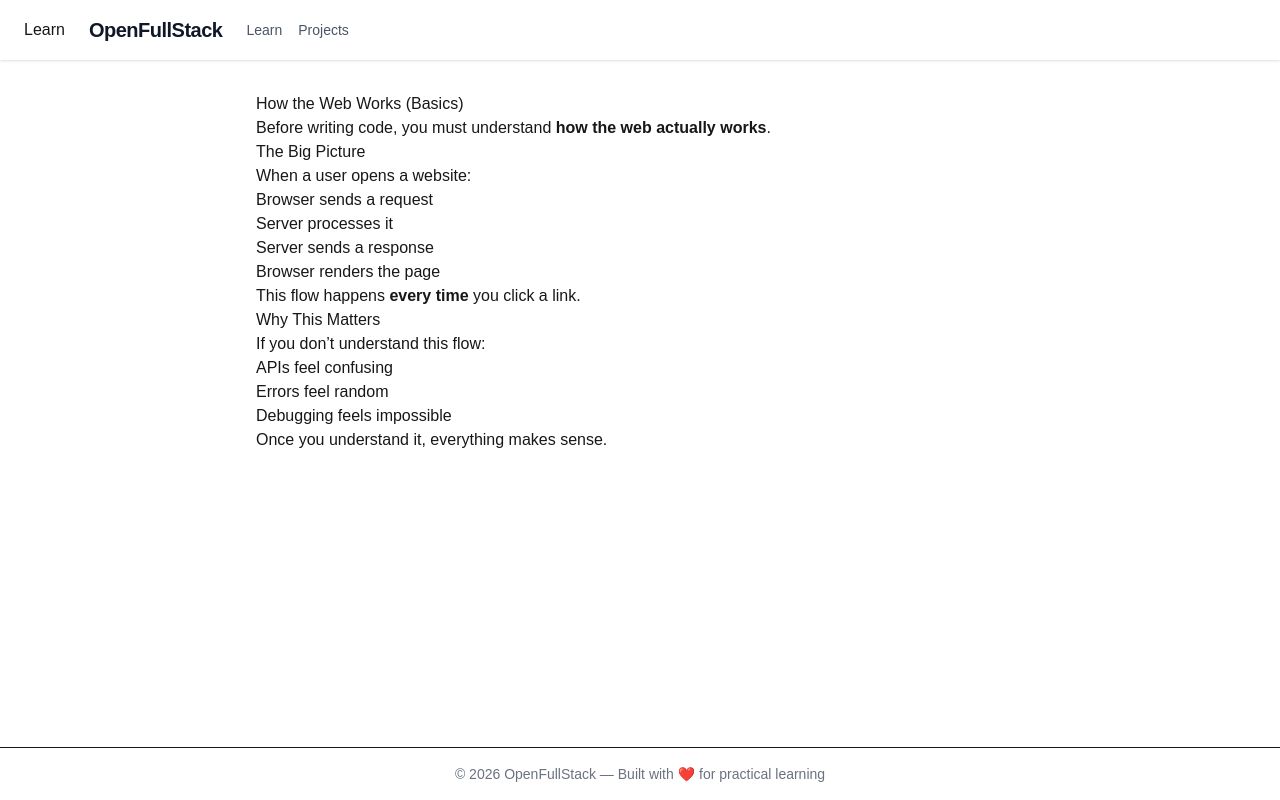
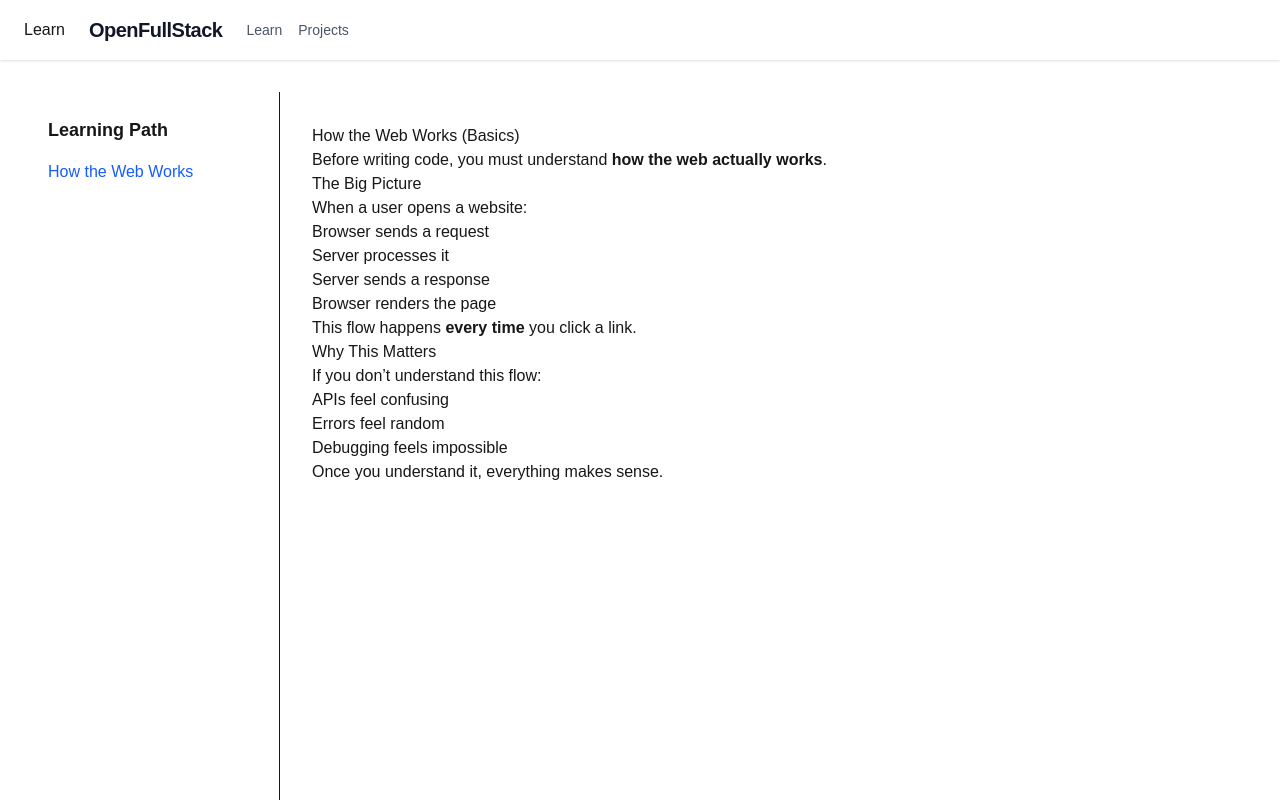
Before and after one commit to Radhika-Babar/openfullstack, a Next.js app: page /learn/web-basics in a window 1280 px wide. Shown: the top 800 px of the page. Built offline with nearby package versions, Linux system fonts and the light colour scheme.

Commit message:
docs style sidebar and layout

```diff
--- a/src/app/learn/[slug]/page.tsx
+++ b/src/app/learn/[slug]/page.tsx
@@ -23,7 +23,7 @@ export default async function LessonPage({ params }: PageProps) {
   const { content } = matter(fileContent);
 
   return (
-    <article className="prose max-w-3xl mx-auto">
+    <article className="prose max-w-3xl">
       <MDXRemote source={content} />
     </article>
   );
--- /dev/null
+++ b/src/app/learn/layout.tsx
@@ -0,0 +1,31 @@
+import { ReactNode } from "react";
+import Link from "next/link";
+import { lessons } from "@/lib/lessons";
+
+export default function LearnLayout({ children }: { children: ReactNode }) {
+  return (
+    <div className="flex min-h-screen">
+      {/* Sidebar */}
+      <aside className="w-64 border-r p-6">
+        <h2 className="text-lg font-bold mb-4">Learning Path</h2>
+
+        <nav className="space-y-2">
+          {lessons.map((lesson) => (
+            <Link
+              key={lesson.slug}
+              href={`/learn/${lesson.slug}`}
+              className="block text-blue-600 hover:underline"
+            >
+              {lesson.title}
+            </Link>
+          ))}
+        </nav>
+      </aside>
+
+      {/* Main Content */}
+      <main className="flex-1 p-8">
+        {children}
+      </main>
+    </div>
+  );
+}
```
